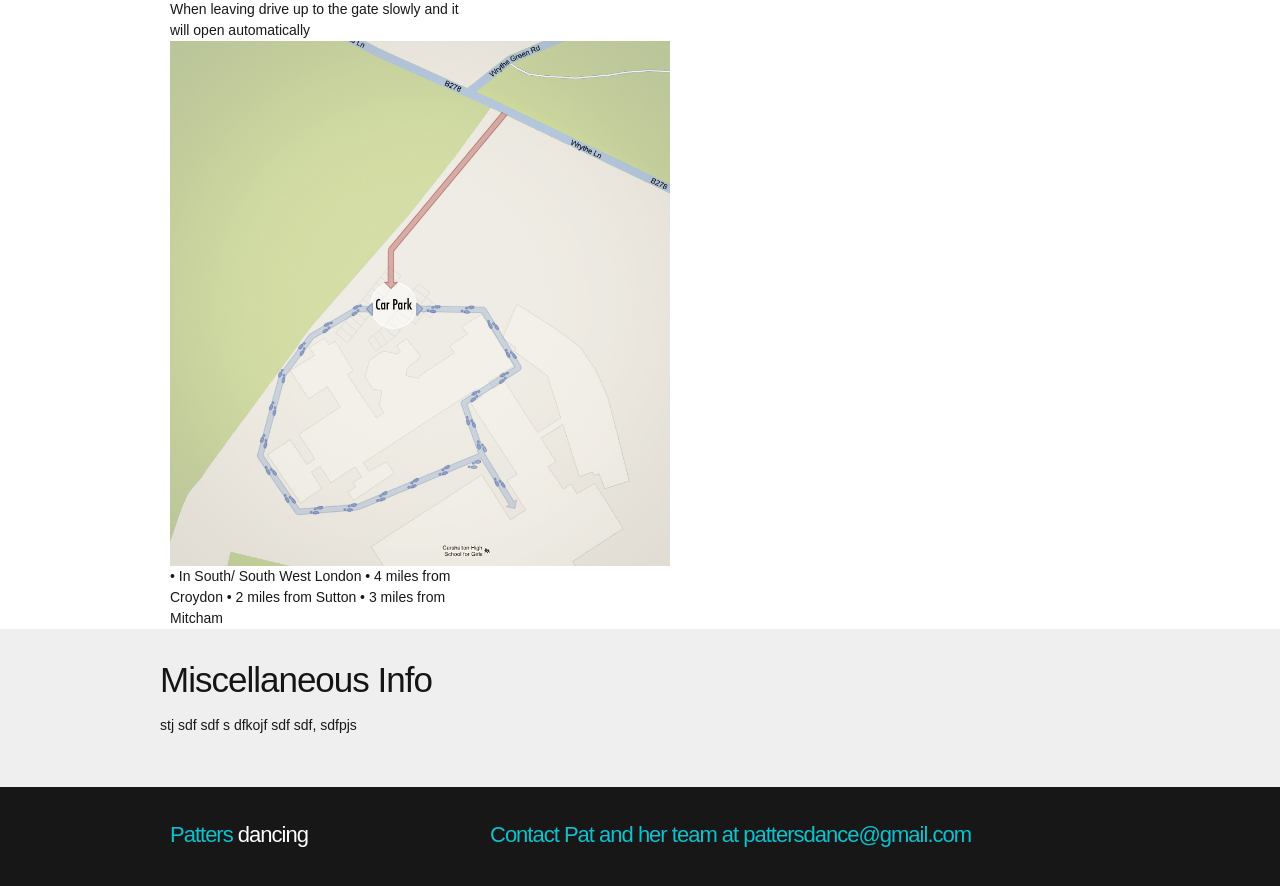
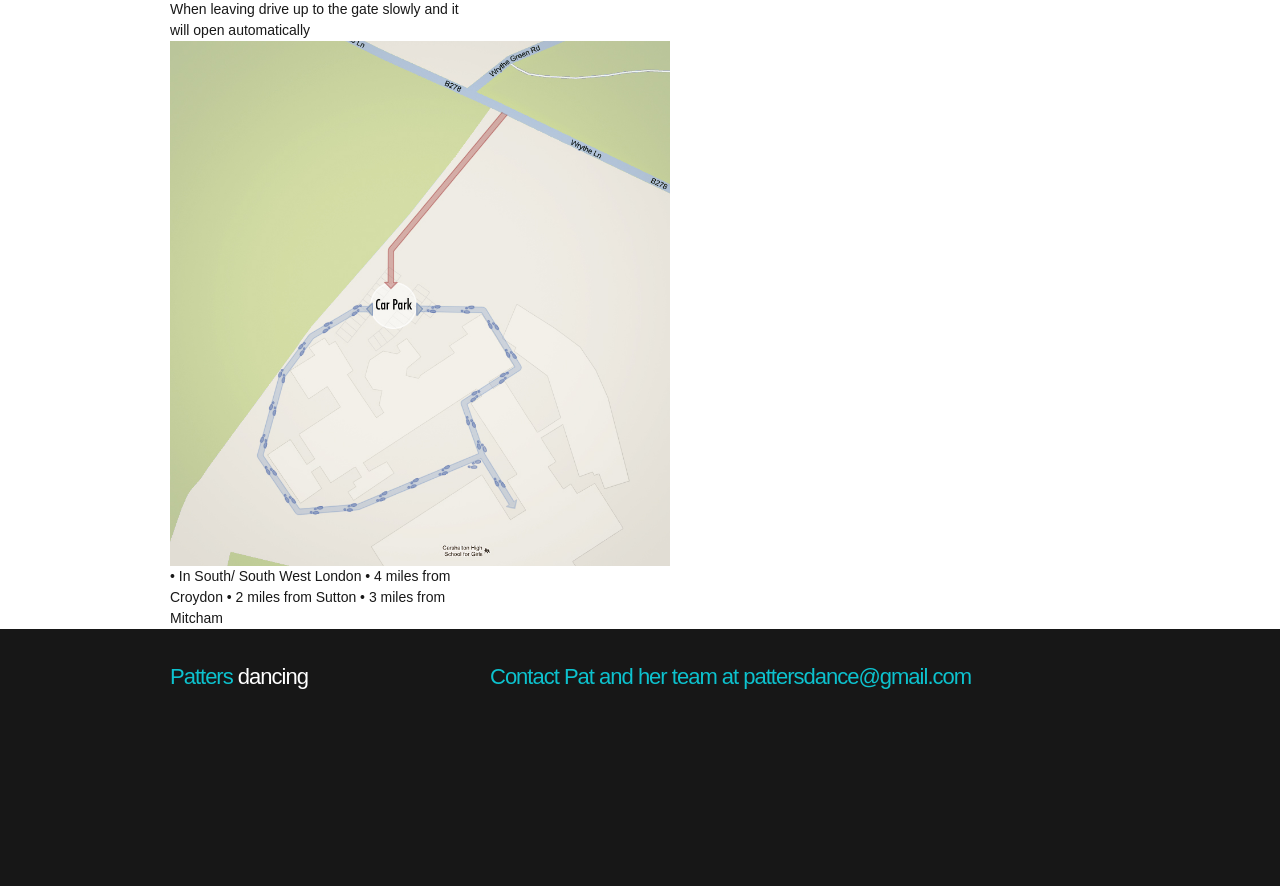
Before and after one commit to ramsayd/patters, a Jekyll site: the page built from 40_location.md, in a window 1280 px wide and 900 px high, scrolled down 801 px. Shown: the top 886 px of the window. Built offline with Jekyll 4.4.1, drawn with Linux system fonts in a browser that asks for light colours; after the commit the page ends 1543 px from its top, so only the background shows below that.

Commit message:
Update 40_location.md

```diff
--- a/40_location.md
+++ b/40_location.md
@@ -1,7 +1,6 @@
 ---
 title: Finding Us
 layout: page
-aside: <h3 class="p1">Miscellaneous Info</h3>stj sdf sdf s dfkojf sdf sdf, sdfpjs
 permalink: "location.html"
 ---
 
```
